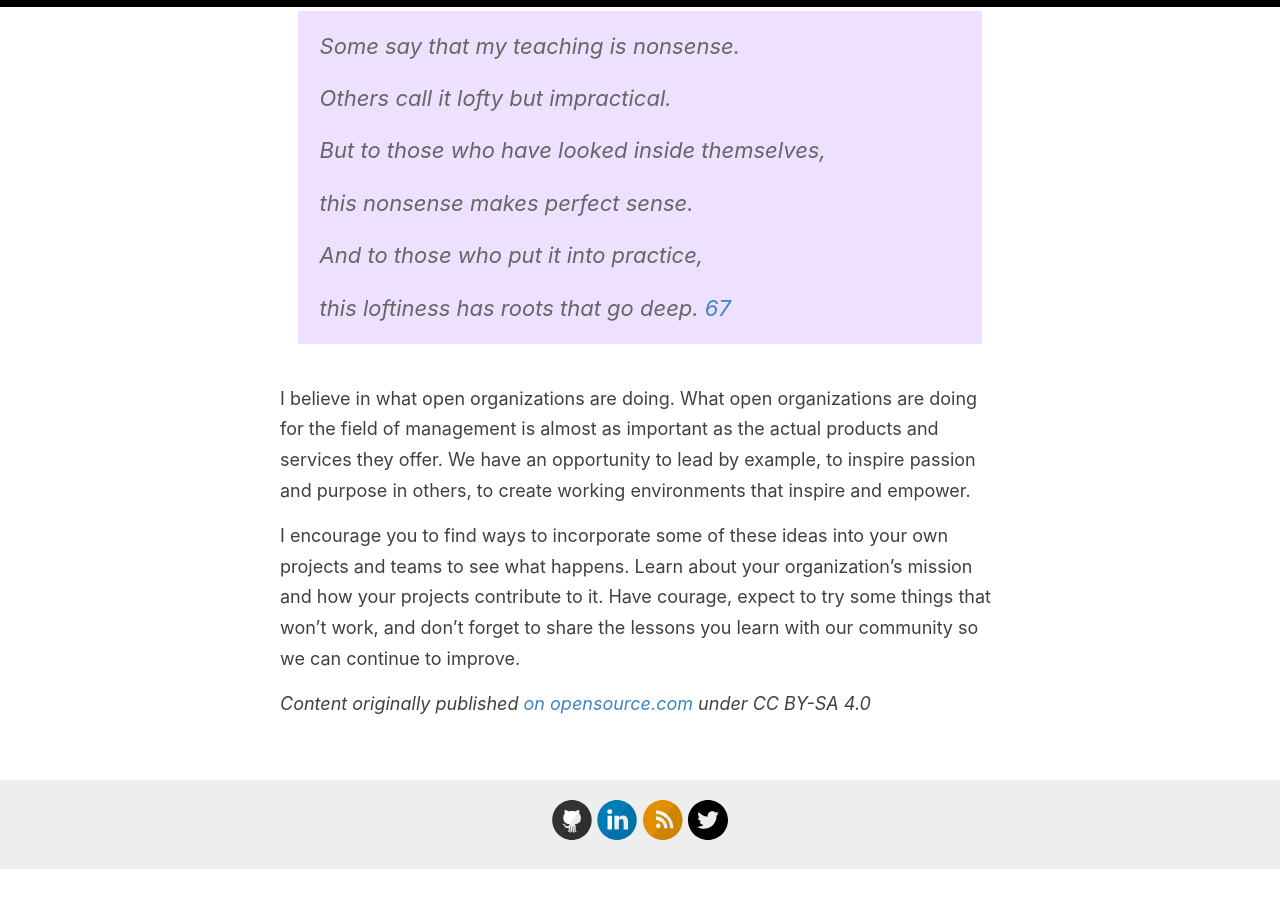
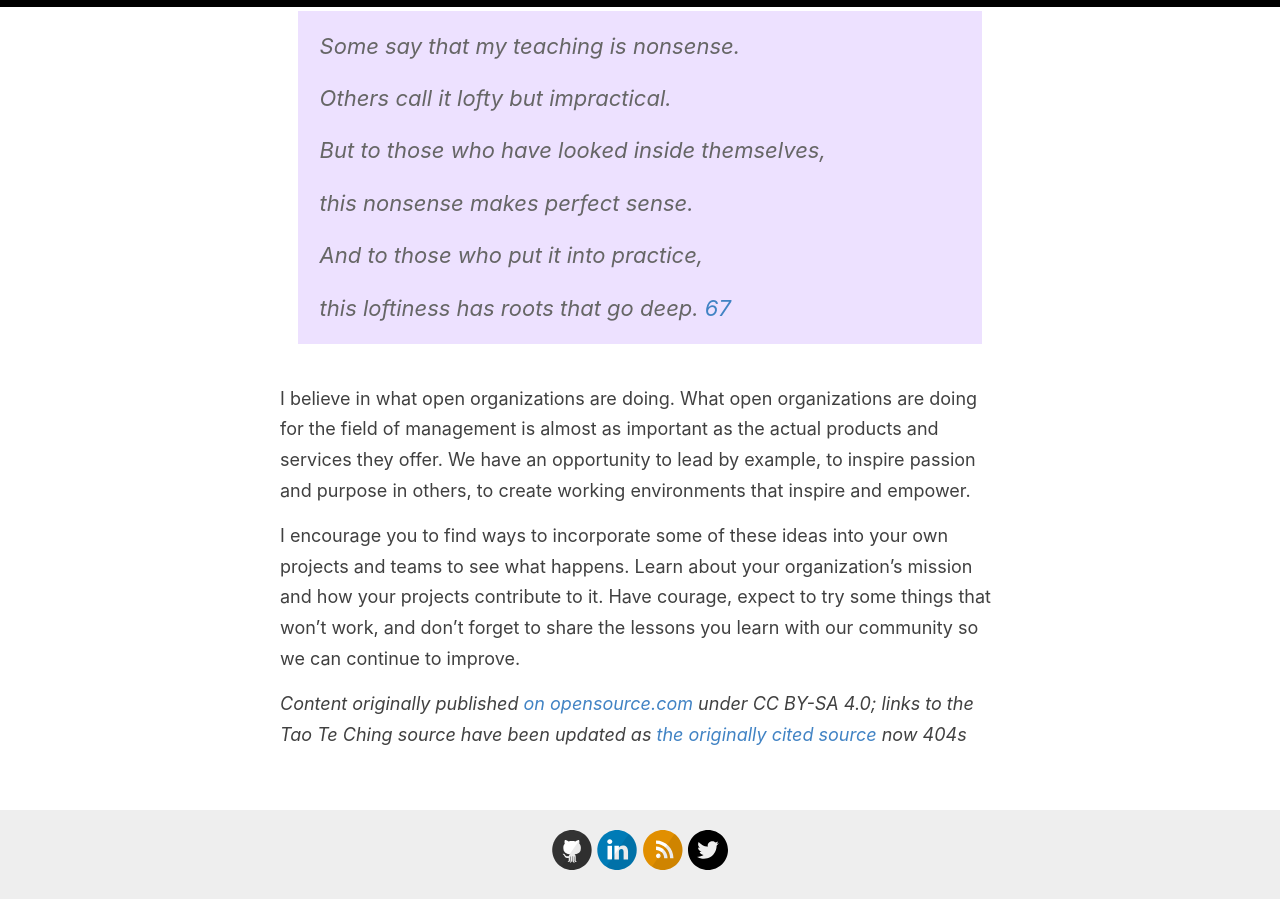
Before and after one commit to amatlack/amatlack.github.io, a Jekyll site: the page built from _posts/2016-02-25-the-tao-of-project-management.md, in a window 1280 px wide and 900 px high, scrolled down 6957 px. Built offline with Jekyll 4.4.1, drawn with Linux system fonts in a browser that asks for light colours; before the commit the page ends 7826 px from its top, so only the background shows below that; part of the change alters nothing that is shown.

Commit message:
updating text links

```diff
--- a/_posts/2016-02-25-the-tao-of-project-management.md
+++ b/_posts/2016-02-25-the-tao-of-project-management.md
@@ -5,7 +5,7 @@ excerpt: Project managers in open organizations should focus on inspiring passio
 categories: [Open organization, Open leadership, Project management]
 ---
 
-The [Tao Te Ching](http://acc6.its.brooklyn.cuny.edu/%7Ephalsall/texts/taote-v3.html), [believed to have been written](https://en.wikipedia.org/wiki/Tao_Te_Ching) by the sage [Lao Tzu](http://plato.stanford.edu/entries/laozi/) in the 6th century BCE, is among the most widely translated texts in existence. It has inspired everything from [religions](https://en.wikipedia.org/wiki/Taoism) to [funny movies about dating](http://www.imdb.com/title/tt0234853/), and authors have used it as a metaphor to explain all kinds of things (even [programming](http://www.mit.edu/%7Exela/tao.html)).
+The [Tao Te Ching](https://en.wikisource.org/wiki/Translation:Tao_Te_Ching), [believed to have been written](https://en.wikipedia.org/wiki/Tao_Te_Ching) by the sage [Lao Tzu](http://plato.stanford.edu/entries/laozi/) in the 6th century BCE, is among the most widely translated texts in existence. It has inspired everything from [religions](https://en.wikipedia.org/wiki/Taoism) to [funny movies about dating](http://www.imdb.com/title/tt0234853/), and authors have used it as a metaphor to explain all kinds of things (even [programming](http://www.mit.edu/%7Exela/tao.html)).
 
 This text is what immediately comes to my mind when thinking about project management in open organizations.
 
@@ -29,7 +29,7 @@ And to explain, I'll return to the _Tao Te Ching_.
 >
 > Naming is the origin
 >
-> of all particular things. [1](http://acc6.its.brooklyn.cuny.edu/%7Ephalsall/texts/taote-v3.html#1)
+> of all particular things. [1](https://en.wikisource.org/wiki/Translation:Tao_Te_Ching#Chapter_1_(%E7%AC%AC%E4%B8%80%E7%AB%A0))
 
 What exactly is _project management_? And what does a project manager _do_?
 
@@ -47,7 +47,7 @@ The opening passage of the _Tao Te Ching_ (which I cited above) suggests that wo
 >
 > but it is the center hole
 >
-> that makes the wagon move. [11](http://acc6.its.brooklyn.cuny.edu/%7Ephalsall/texts/taote-v3.html#11)
+> that makes the wagon move. [11](https://en.wikisource.org/wiki/Translation:Tao_Te_Ching#Chapter_11_(%E7%AC%AC%E5%8D%81%E4%B8%80%E7%AB%A0))
 
 One of the most difficult lessons I had to learn as I transitioned into project management was that not having all the answers was perfectly acceptable, even expected. That was new for me. I _like_ having all the answers. But as a project manager, my role is more about _connecting_ people—so the ones who _do_ have the answers can collaborate efficiently.
 
@@ -77,7 +77,7 @@ Picture a wagon wheel. Without the stability and direction provided by the cente
 >
 > the people say, "Amazing:
 >
-> we did it, all by ourselves!" [17](http://acc6.its.brooklyn.cuny.edu/%7Ephalsall/texts/taote-v3.html#17)
+> we did it, all by ourselves!" [17](https://en.wikisource.org/wiki/Translation:Tao_Te_Ching#Chapter_17_(%E7%AC%AC%E5%8D%81%E4%B8%83%E7%AB%A0))
 
 [Rebecca Fernandez](https://opensource.com/users/rebecca) once told me that what differentiates leaders in open organizations is not the trust people have _in them_, but the trust they have _in other people_.
 
@@ -93,7 +93,7 @@ Here, I think the above passage from the _Tao Te Ching_ speaks for itself.
 >
 > The ordinary man is always doing things,
 >
-> yet many more are left to be done. [38](http://acc6.its.brooklyn.cuny.edu/%7Ephalsall/texts/taote-v3.html#38)
+> yet many more are left to be done. [38](https://en.wikisource.org/wiki/Translation:Tao_Te_Ching#Chapter_38_(%E7%AC%AC%E4%B8%89%E5%8D%81%E5%85%AB%E7%AB%A0))
 
 Do you know the type of person who is always extremely busy? The one who seems frazzled and stressed with too many things to do?
 
@@ -123,9 +123,9 @@ What this passage of the _Tao Te Ching_ says to me is that the person who's alwa
 >
 > If he didn't laugh,
 >
-> it wouldn't be the Tao. [41](http://acc6.its.brooklyn.cuny.edu/%7Ephalsall/texts/taote-v3.html#41)
+> it wouldn't be the Tao. [41](https://en.wikisource.org/wiki/Translation:Tao_Te_Ching#Chapter_41_(%E7%AC%AC%E5%9B%9B%E5%8D%81%E4%B8%80%E7%AB%A0))
 
-Last fall, I enrolled an MBA business ethics class with a bunch of federal employees. When I started describing my company's culture, values, and ethics framework, I got the direct impression that both my classmates and my professor thought I was a naive young lady with [a lot of lovely daydreams](https://opensource.com/open-organization/15/9/reflections-open-organization-starry-eyed-dreamer) about how companies should run. They told me things couldn't possibly be as they seemed. They said I should investigate further.
+Last fall, I enrolled an MBA business ethics class with a bunch of federal employees. When I started describing my company's culture, values, and ethics framework, I got the direct impression that both my classmates and my professor thought I was a naive young lady with [a lot of lovely daydreams](/starry-eyed-dreamer/) about how companies should run. They told me things couldn't possibly be as they seemed. They said I should investigate further.
 
 So I did.
 
@@ -149,7 +149,7 @@ As a project manager, you might think that your job has nothing to do with culti
 >
 > until finally you arrive at non-action. When nothing is done,
 >
-> nothing is left undone. [48](http://acc6.its.brooklyn.cuny.edu/%7Ephalsall/texts/taote-v3.html#48)
+> nothing is left undone. [48](https://en.wikisource.org/wiki/Translation:Tao_Te_Ching#Chapter_48_(%E7%AC%AC%E5%9B%9B%E5%8D%81%E5%85%AB%E7%AB%A0))
 
 The general field of project management is too focused on the latest and greatest tools. But the answer to the question of which tool you should use is always the same: "the simplest."
 
@@ -171,10 +171,10 @@ The best processes arise organically. As a project manager, you can help your te
 >
 > And to those who put it into practice,
 >
-> this loftiness has roots that go deep. [67](http://acc6.its.brooklyn.cuny.edu/%7Ephalsall/texts/taote-v3.html#67)
+> this loftiness has roots that go deep. [67](https://en.wikisource.org/wiki/Translation:Tao_Te_Ching#Chapter_67_(%E7%AC%AC%E5%85%AD%E5%8D%81%E4%B8%83%E7%AB%A0))
 
 I believe in what open organizations are doing. What open organizations are doing for the field of management is almost as important as the actual products and services they offer. We have an opportunity to lead by example, to inspire passion and purpose in others, to create working environments that inspire and empower.
 
 I encourage you to find ways to incorporate some of these ideas into your own projects and teams to see what happens. Learn about your organization's mission and how your projects contribute to it. Have courage, expect to try some things that won't work, and don't forget to share the lessons you learn with our community so we can continue to improve.
 
-_Content originally published [on opensource.com](https://opensource.com/open-organization/16/2/tao-project-management) under CC BY-SA 4.0_
+_Content originally published [on opensource.com](https://opensource.com/open-organization/16/2/tao-project-management) under CC BY-SA 4.0; links to the Tao Te Ching source have been updated as [the originally cited source](http://acc6.its.brooklyn.cuny.edu/%7Ephalsall/texts/taote-v3.html) now 404s_
```
